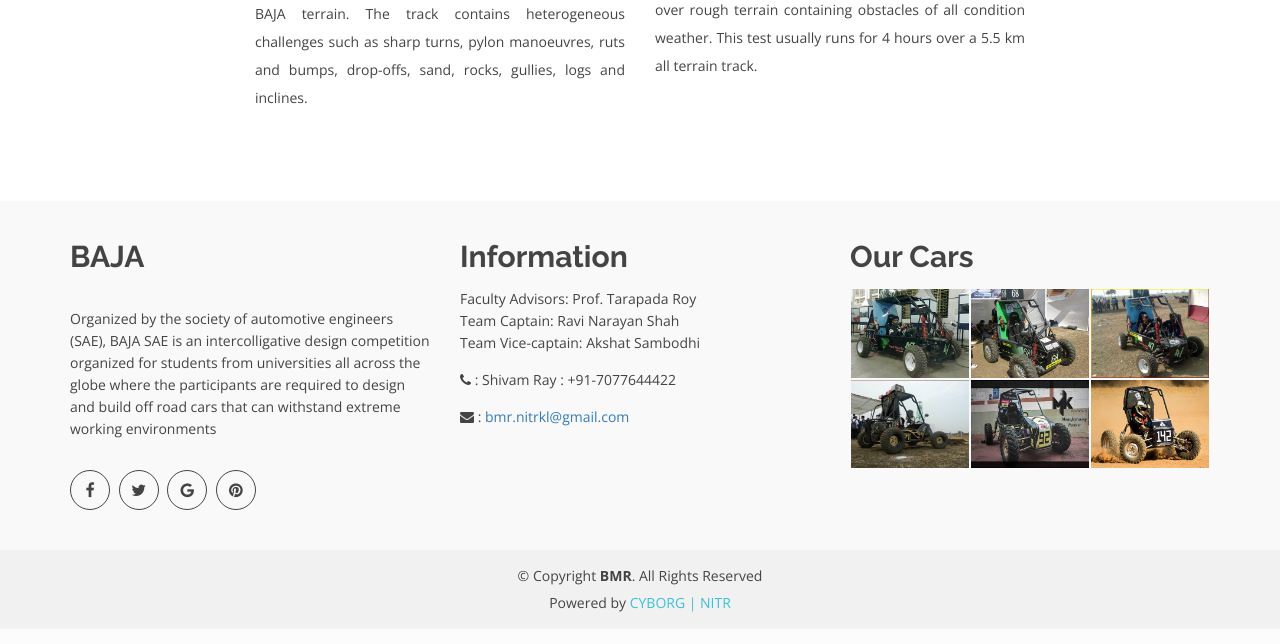
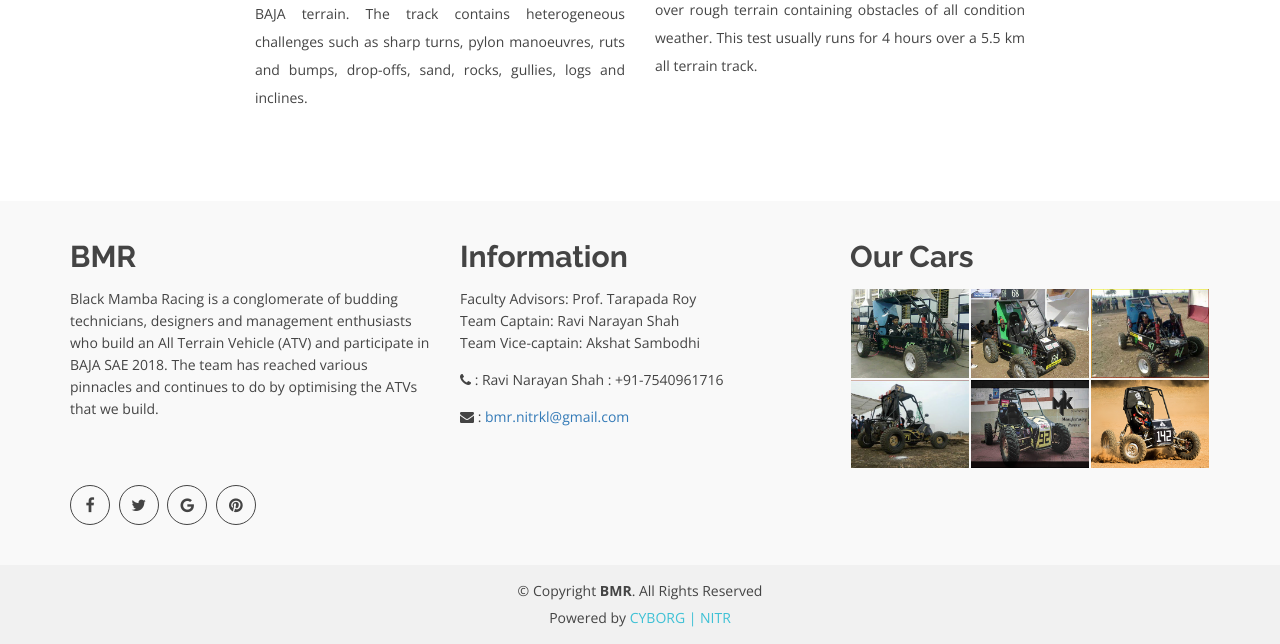
Before and after one commit to NeelamMahapatro/BMR, a PHP site: page /baja.php in a window 1280 px wide. Shown: the part 2881-3525 px from the top of the page. Before the commit the page ends 3493 px from the top, so only its background shows below. Run offline with PHP 8.4, Linux system fonts and the light colour scheme; some libraries are stand-ins or nearby versions.

Commit message:
About Club modified

```diff
--- a/bmr/footer.php
+++ b/bmr/footer.php
@@ -4,18 +4,18 @@
 <script src="js/gallery/ekko-lightbox.min.js"></script>
 <script src="js/gallery/ekko-lightbox.min.js.map"></script>
 <footer>
-    <div class="footer-area">
+    <div class="footer-area hidden-xs">
       <div class="container">
         <div class="row">
           <div class="col-md-4 col-sm-4 col-xs-12">
             <div class="footer-content">
               <div class="footer-head">
                 <div class="footer-logo">
-                  <h3><strong>BAJA</strong></h3>
+                  <h3><strong>BMR</strong></h3>
+
+                <p>Black Mamba Racing is a conglomerate of budding technicians, designers and management enthusiasts who build an All Terrain Vehicle (ATV) and participate in BAJA SAE 2018. The team has reached various pinnacles and continues to do by optimising the ATVs that we build.</p>
                 </div>
-
-                <p>Organized by the society of automotive engineers (SAE), BAJA SAE is an intercolligative design competition organized for students from universities all across the globe where the participants are required to design and build off road cars that can withstand extreme working environments</p>
-                <div class="footer-icons">
+				<div class="footer-icons">
                   <ul>
                     <li>
                       <a href="#"><i class="fa fa-facebook"></i></a>
@@ -44,7 +44,7 @@
 					Team Captain: Ravi Narayan Shah<br>
 					Team Vice-captain: Akshat Sambodhi
 					</p>
-                  <p><i class="fa fa-phone" aria-hidden="true"></i>  : Shivam Ray : +91-7077644422</p>
+                  <p><i class="fa fa-phone" aria-hidden="true"></i>  : Ravi Narayan Shah : +91-7540961716</p>
                   <p><i class="fa fa-envelope"></i> :  <a href="mailto:bmr.nitrkl@gmail.com">bmr.nitrkl@gmail.com</a></p>
                 </div>
               </div>
```
